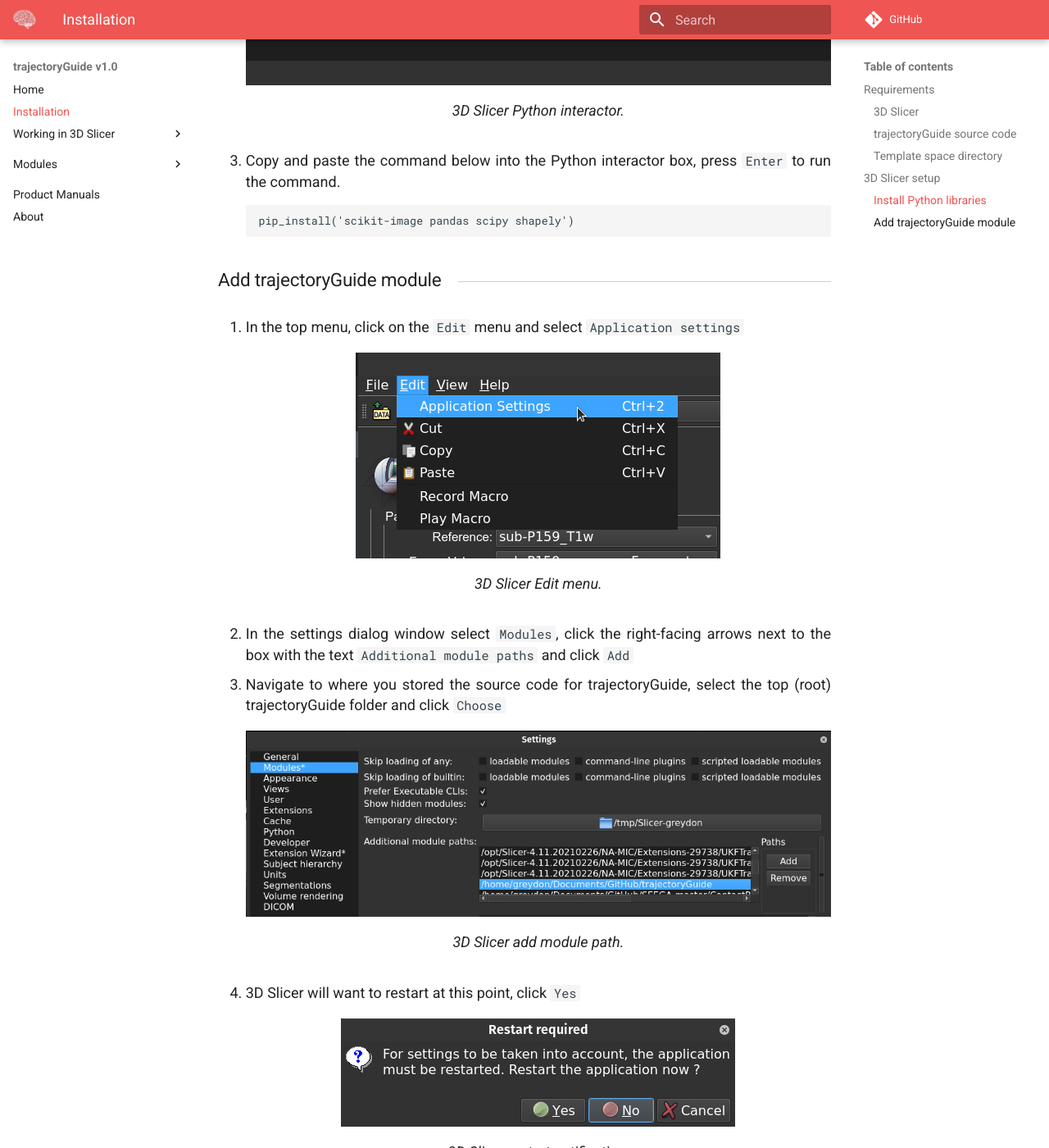
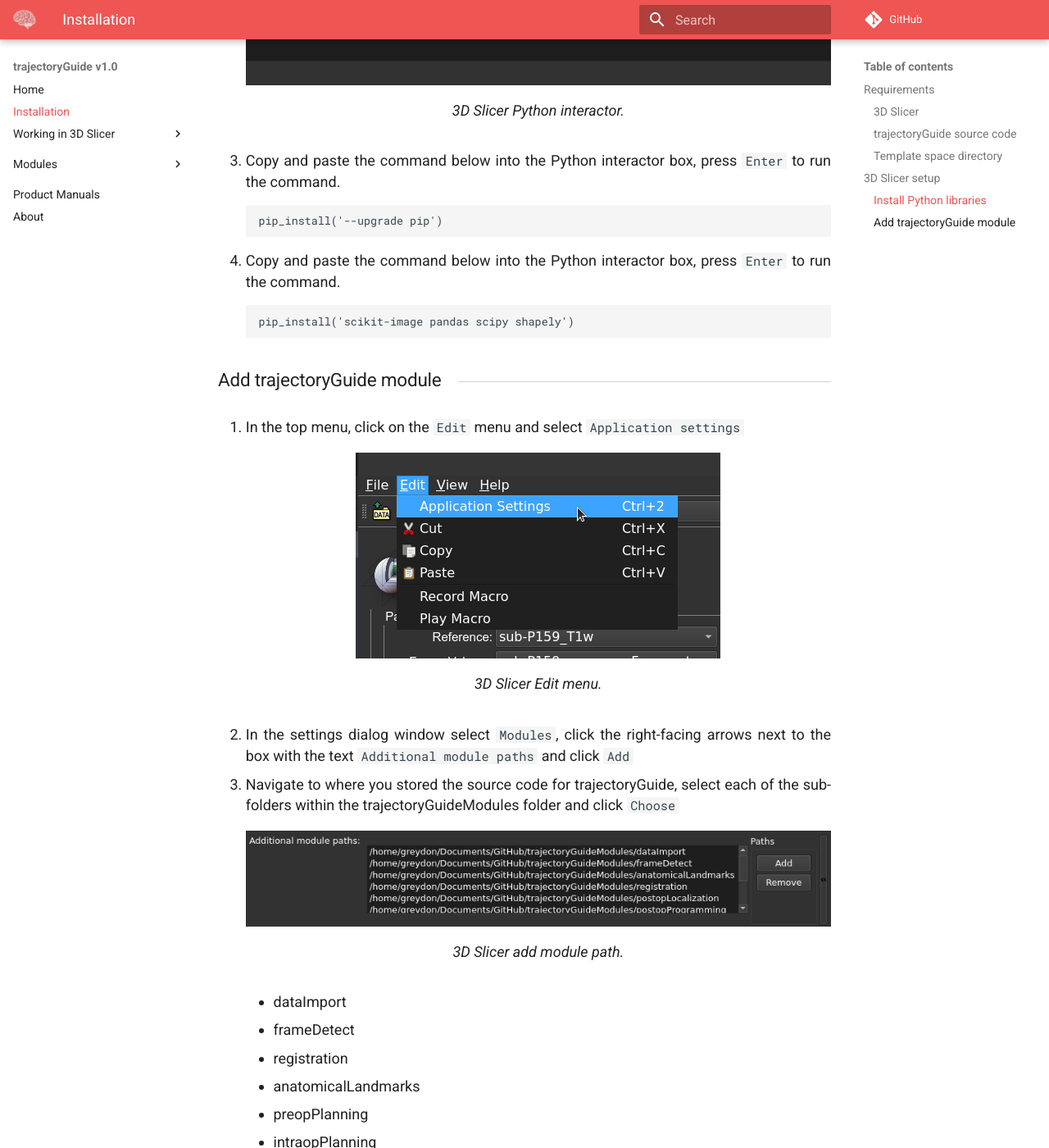
Before and after one commit to greydongilmore/trajectoryGuide-site, an MkDocs documentation site: the page built from docs/installation.md, in a window 1280 px wide and 1400 px high, scrolled down 1178 px. Shown: the whole window at 82% size. Built offline with MkDocs 1.6.1 and Material for MkDocs 9.7.7, drawn with Linux system fonts in a browser that asks for light colours; nearby versions of some CDN libraries; comment, search, counter and statistics services are not loaded; some of the changed text lies outside the part shown.

Commit message:
update install

````diff
--- a/docs/installation.md
+++ b/docs/installation.md
@@ -44,6 +44,12 @@
 3. Copy and paste the command below into the Python interactor box, press `Enter` to run the command.
 
     ```
+    pip_install('--upgrade pip')
+    ```
+
+4. Copy and paste the command below into the Python interactor box, press `Enter` to run the command.
+
+    ```
     pip_install('scikit-image pandas scipy shapely')
     ```
 
@@ -60,7 +66,7 @@
 
 2. In the settings dialog window select `Modules`, click the right-facing arrows next to the box with the text `Additional module paths` and click `Add`
 
-3. Navigate to where you stored the source code for trajectoryGuide, select the top (root) trajectoryGuide folder and click `Choose`
+3. Navigate to where you stored the source code for trajectoryGuide, select each of the sub-folders within the trajectoryGuideModules folder and click `Choose`
 
     <center>
         <figure>
@@ -68,6 +74,16 @@
             <figcaption>3D Slicer add module path.</figcaption>
         </figure>
     </center>
+
+    * dataImport
+    * frameDetect
+    * registration
+    * anatomicalLandmarks
+    * preopPlanning
+    * intraopPlanning
+    * postopProgramming
+    * postopLocalization
+    * dataView
 
 4. 3D Slicer will want to restart at this point, click `Yes`
 
````
Also changed, not shown: docs/widgets/img/add_module.png.
